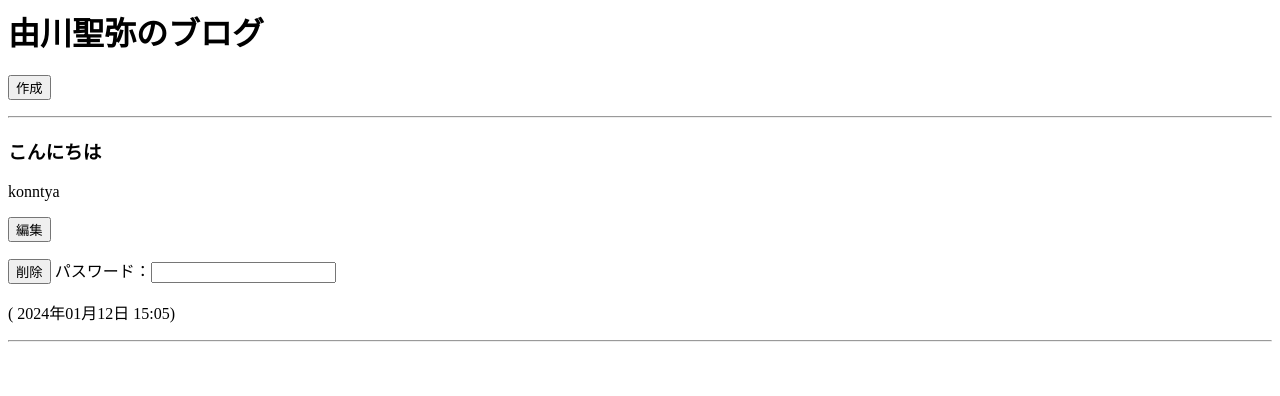
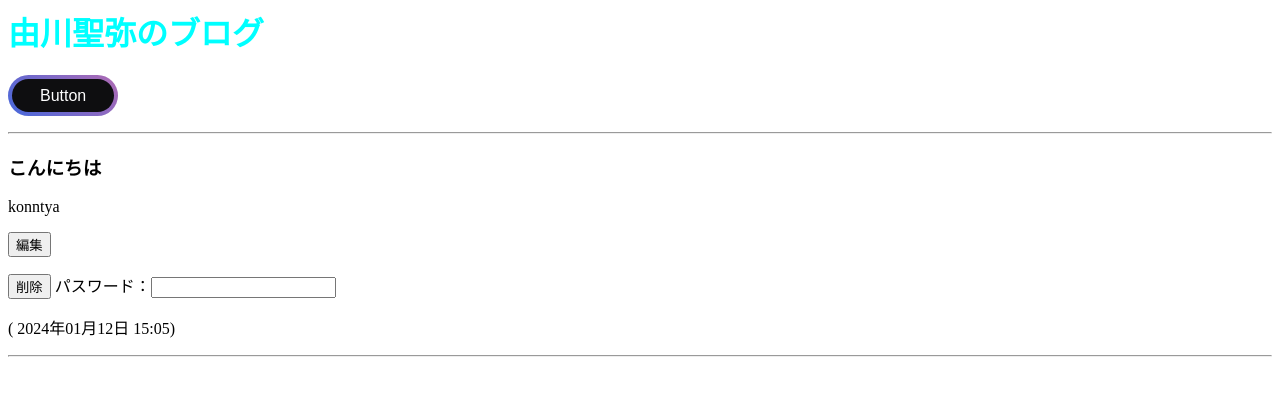
Before and after one commit to masa-massara/AP-WEB-BLOG, a PHP site: page /blog/index.php in a window 1280 px wide. Shown: the top 396 px of the page. Run offline with PHP 8.4, Linux system fonts and the light colour scheme; data comes from the database, SQL or seed files in the repository.

Commit message:
ボタンのデザインを変更

```diff
--- a/workspace/blog/css/index.css
+++ b/workspace/blog/css/index.css
@@ -1,62 +1,48 @@
-/* 018 */
-.button018 a {
-  position: relative;
-  display: flex;
-  justify-content: space-around;
-  align-items: center;
-  margin: 0 auto;
-  max-width: 225px;
-  padding: 10px 0px 10px 25px;
-  color: #313131;
-  transition: 0.3s ease-in-out;
-  font-weight: 500;
+h1 {
+  color: aqua;
 }
 
-.button018 a:before,
-.button018 a:after {
-  content: "";
-  position: absolute;
-  display: block;
-  top: 50%;
+.bn30 {
+  border: 5em;
+  cursor: pointer;
+  outline: none;
+  font-size: 16px;
+  -webkit-transform: translate(0);
+  transform: translate(0);
+  background-image: linear-gradient(45deg, #4568dc, #b06ab3);
+  padding: 0.7em 2em;
+  border-radius: 65px;
+  box-shadow: 1px 1px 10px rgba(255, 255, 255, 0.438);
+  -webkit-transition: box-shadow 0.25s;
+  transition: box-shadow 0.25s;
+  color: white;
 }
 
-.button018 a:before {
-  width: 0.5rem;
-  height: 0.5rem;
-  left: 1.1rem;
-  border-top: solid 2px #fff;
-  border-right: solid 2px #fff;
-  z-index: 2;
-  transform: translateY(-50%) rotate(45deg);
-  transition: all 0.3s;
+.bn30 .text {
+  background-clip: text;
+  -webkit-background-clip: text;
+  -webkit-text-fill-color: transparent;
+  background-image: linear-gradient(45deg, #4568dc, #b06ab3);
 }
 
-.button018 a:after {
+.bn30:after {
+  content: "";
+  border-radius: 18px;
+  position: absolute;
+  margin: 4px;
+  top: 0;
   left: 0;
-  background: #6bb6ff;
-  z-index: 1;
-  width: 3rem;
-  height: 3rem;
-  border-radius: 4rem;
-  transform: translateY(-50%);
-  transition: all 0.5s;
+  bottom: 0;
+  right: 0;
+  z-index: -1;
+  background: #0e0e10;
 }
 
-.button018 a span {
-  position: relative;
-  transition: all 0.3s;
-  z-index: 3;
+.bn30:hover {
+  background-image: linear-gradient(-45deg, #4568dc, #b06ab3);
+  box-shadow: 0 12px 24px rgba(128, 128, 128, 0.1);
 }
 
-.button018 a:hover span {
-  color: #fff;
+.bn30:hover .text {
+  background-image: linear-gradient(-45deg, #4568dc, #b06ab3);
 }
-
-.button018 a:hover:before {
-  left: 2rem;
-}
-
-.button018 a:hover:after {
-  right: 0;
-  width: 100%;
-}
--- a/workspace/blog/index.php
+++ b/workspace/blog/index.php
@@ -3,18 +3,15 @@
 <head>
    <meta charset="utf-8">
    <title>由川聖弥のブログサイト</title>
-   <link rel="stylesheet" href="css/index.css">
+   <link rel="stylesheet" href="./css/index.css">
 </head>
 
 <body>
    <h1>由川聖弥のブログ</h1>
    <form action="post.php" method="post">
-      <p>
-      <div class="button018">
-         <input type="submit" value="作成">
-      </div>
-      </p>
+      <button class="bn30" type="submit">Button</button>
    </form>
+
 
    <hr />
 
```
